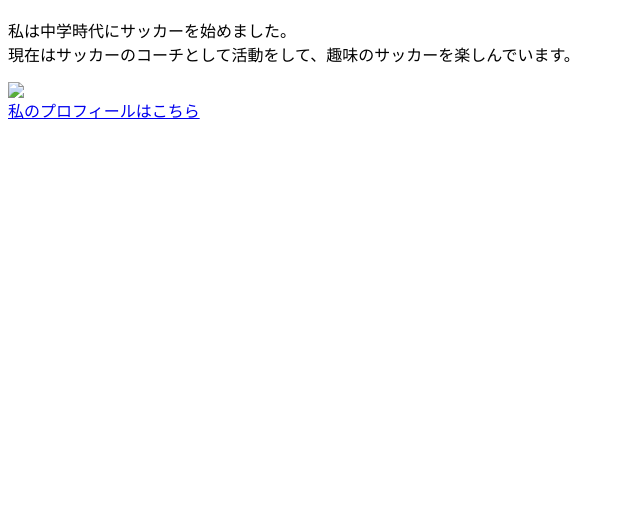
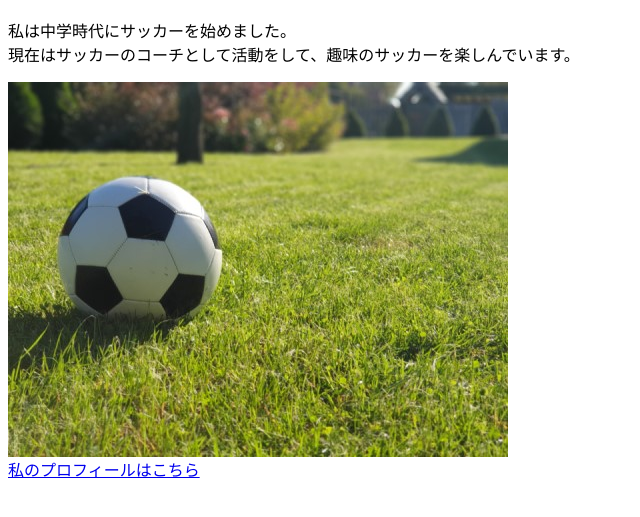
Before and after one commit to manpuku311/html-css-basic-kadai, a plain HTML site: page kadai_005/html/kadai_005.html in a window 1280 px wide. Shown: the part 57-574 px from the top of the page, without its empty margins (0-640 px from the left). Drawn offline with Linux system fonts and the light colour scheme.

Commit message:
Update kadai_005.html

```diff
--- a/kadai_005/html/kadai_005.html
+++ b/kadai_005/html/kadai_005.html
@@ -10,8 +10,9 @@
   <p>私は中学時代にサッカーを始めました。<br>
     現在はサッカーのコーチとして活動をして、趣味のサッカーを楽しんでいます。
   </p>
-  <img src=サッカーボール"../images/sample.jpg">
+  <img src="../images/sample.jpg">
   <br>
   <a href="https://x.com/samuraijuku">私のプロフィールはこちら</a>
 </body>
+
 </html>
```
